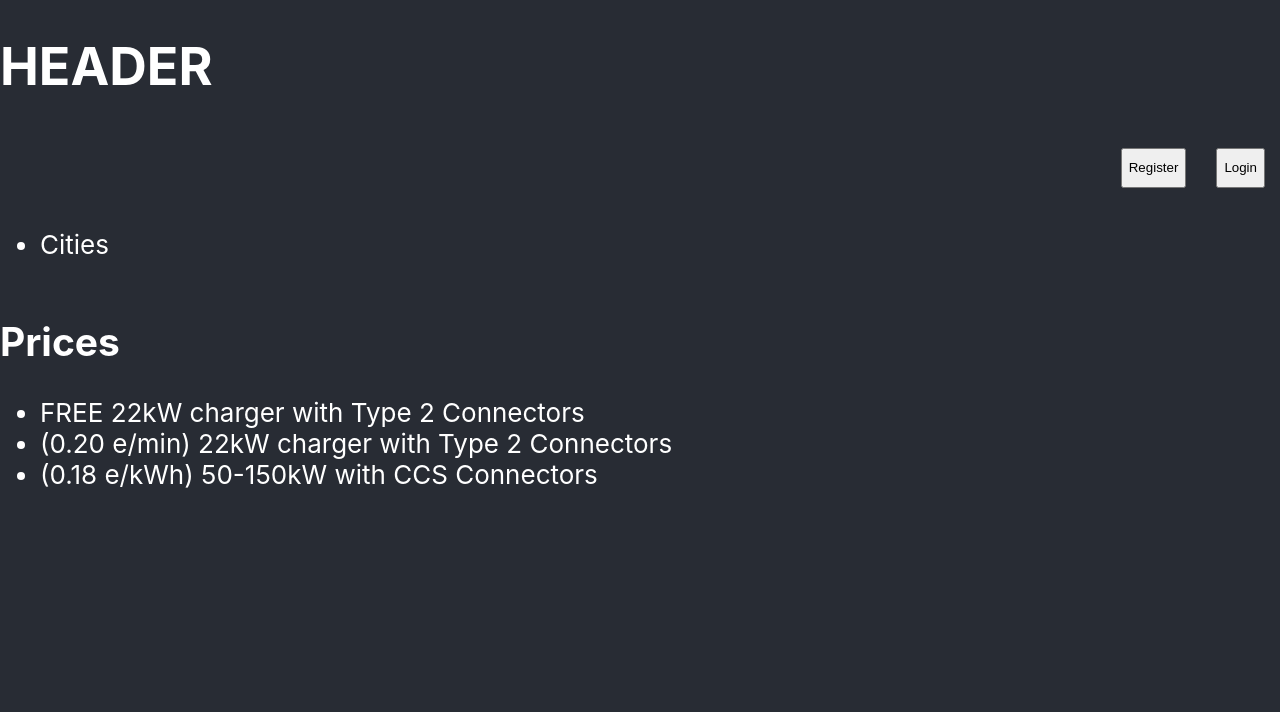
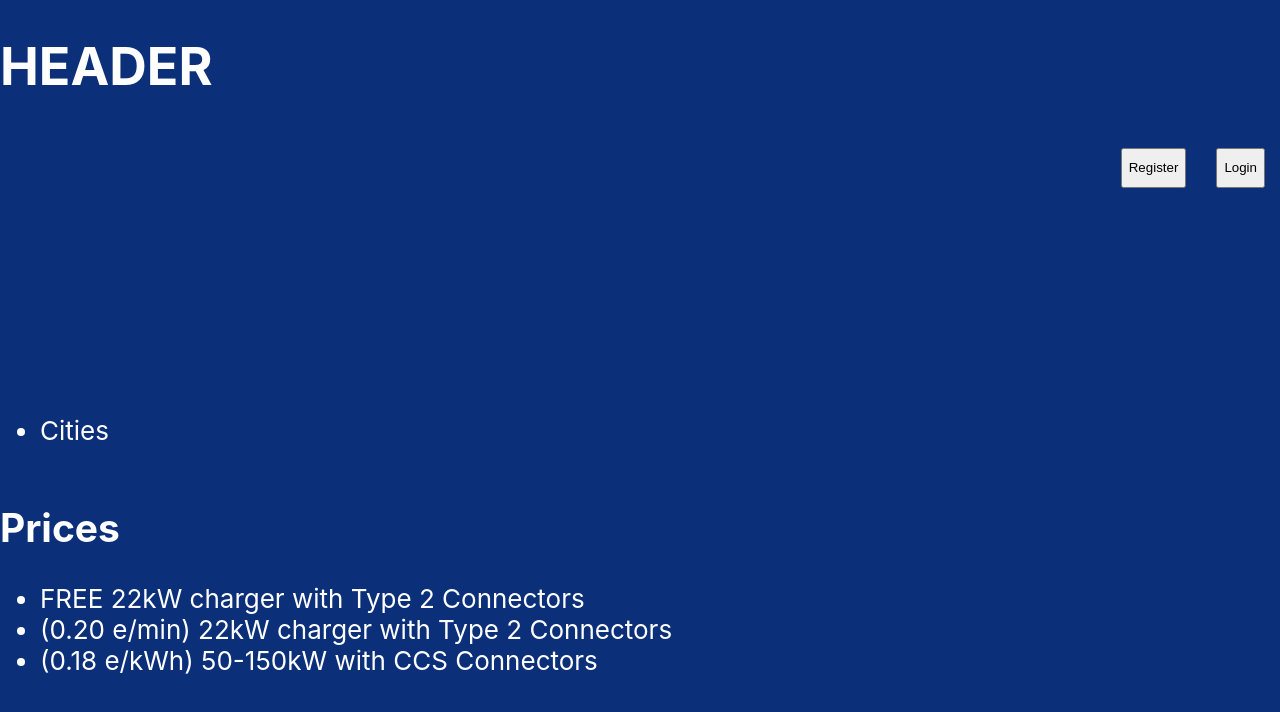
Before and after one commit to julkuvii/WebFrameworksEx, a React (Create React App) app in the folder client/: page / in a window 1280 px wide. Shown: the top 712 px of the page. Built offline with nearby package versions, Linux system fonts and the light colour scheme.

Commit message:
registration page works

```diff
--- a/client/package.json
+++ b/client/package.json
@@ -3,6 +3,7 @@
   "version": "0.1.0",
   "private": true,
   "dependencies": {
+    "axios": "^0.19.0",
     "react": "^16.10.2",
     "react-dom": "^16.10.2",
     "react-router-dom": "^5.1.2",
--- a/client/src/App.js
+++ b/client/src/App.js
@@ -3,6 +3,7 @@ import FrontPage from './components/FrontPage';
 import Login from './components/Login'
 import Register from './components/Register'
 import { BrowserRouter as Router, Route, Link } from "react-router-dom";
+import axios from 'axios';
 
 class App extends React.Component {
   constructor(props)
@@ -10,8 +11,25 @@ class App extends React.Component {
     super(props);
 
     this.state = {
+      registerForm: false,
 
+      inputForm: { firstname:"", lastname:"", phone:"", registration:"", username:"", password:""}
     };
+  }
+
+  handleSubmit = (event) => {
+    event.preventDefault();
+    this.setState({
+      inputForm:
+      {
+        firstname: event.target.firstname.value,
+        lastname: event.target.lastname.value,
+        phone: event.target.phone.value,
+        registration: event.target.registration.value,
+        username: event.target.username.value,
+        password: event.target.password.value
+      },
+    })
   }
 
   render()
@@ -22,7 +40,11 @@ class App extends React.Component {
           <Router>
             <Route path="/" exact render={
               (routeProps) =>
-              <FrontPage/>
+              <FrontPage
+              inputForm= { this.state.inputForm }
+              registerCancel={ this.registerCancel }
+              registrate= { this.registrate }
+              />
             }>
             </Route>
 
@@ -35,7 +57,11 @@ class App extends React.Component {
 
             <Route path="/register" exact render={
               (routeProps) =>
-              <Register/>
+              <Register
+              onCancel={ this.registerCancel }
+              onSubmit={ this.handleSubmit }
+              { ...routeProps }
+              />
             }>
 
             </Route>
--- a/client/src/components/FrontPage.js
+++ b/client/src/components/FrontPage.js
@@ -2,7 +2,7 @@ import React from 'react';
 import styles from './FrontPage.module.css';
 import { Link } from "react-router-dom";
 
-export default function FrontPage() {
+export default function FrontPage(props) {
     return (
         <div className={styles.frontpage}>
             <div className="header">
@@ -17,6 +17,16 @@ export default function FrontPage() {
                 </div>
             </div>
 
+            <div className="Client">
+                { props.inputForm.firstname } <br/>
+                { props.inputForm.lastname } <br/>
+                { props.inputForm.phone } <br/>
+                { props.inputForm.registration } <br/>
+                { props.inputForm.username } <br/>
+                { props.inputForm.password } <br/>
+
+
+            </div>
 
             <div className="cities">
             <ul>
--- a/client/src/components/FrontPage.module.css
+++ b/client/src/components/FrontPage.module.css
@@ -1,7 +1,7 @@
 
 
 .frontpage {
-    background-color: #282c34;
+    background-color: #0b3079;
     min-height: 100vh;
     display: flex;
     flex-direction: column;
--- a/client/src/components/Register.js
+++ b/client/src/components/Register.js
@@ -1,4 +1,4 @@
-import React from 'react'
+import React from 'react';
 
 export default function Register(props) {
     function executeRegister(event) {
```
Also changed, not shown: 1 other file (tests, documents, lock files or other folders).
